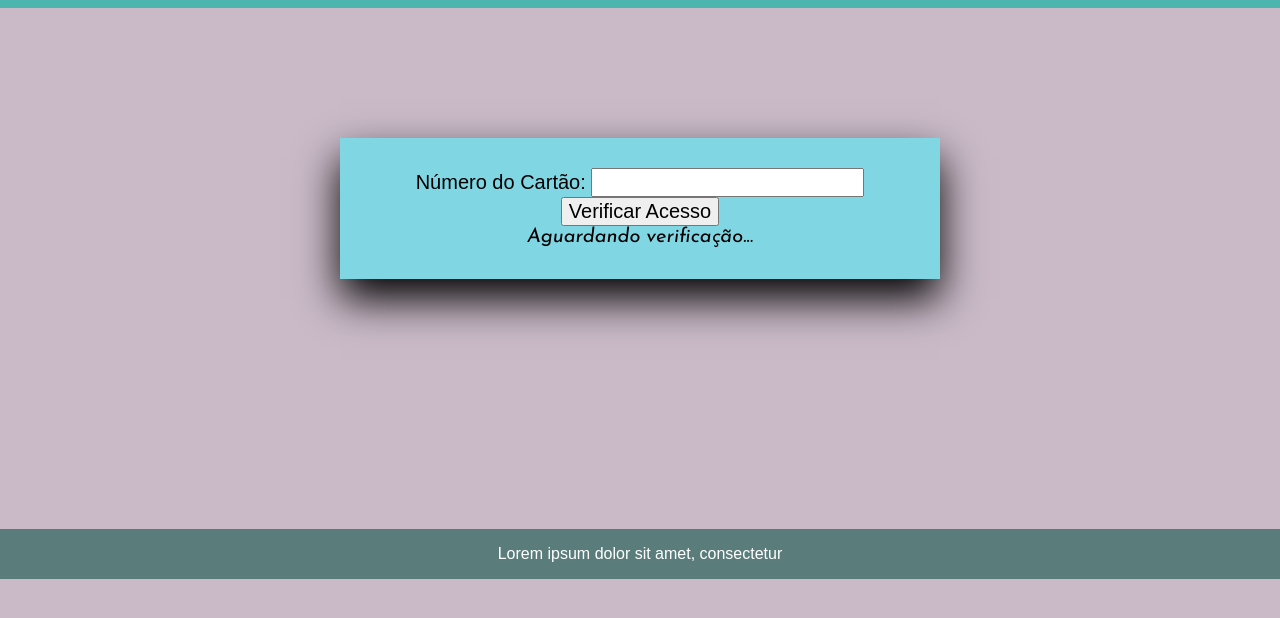
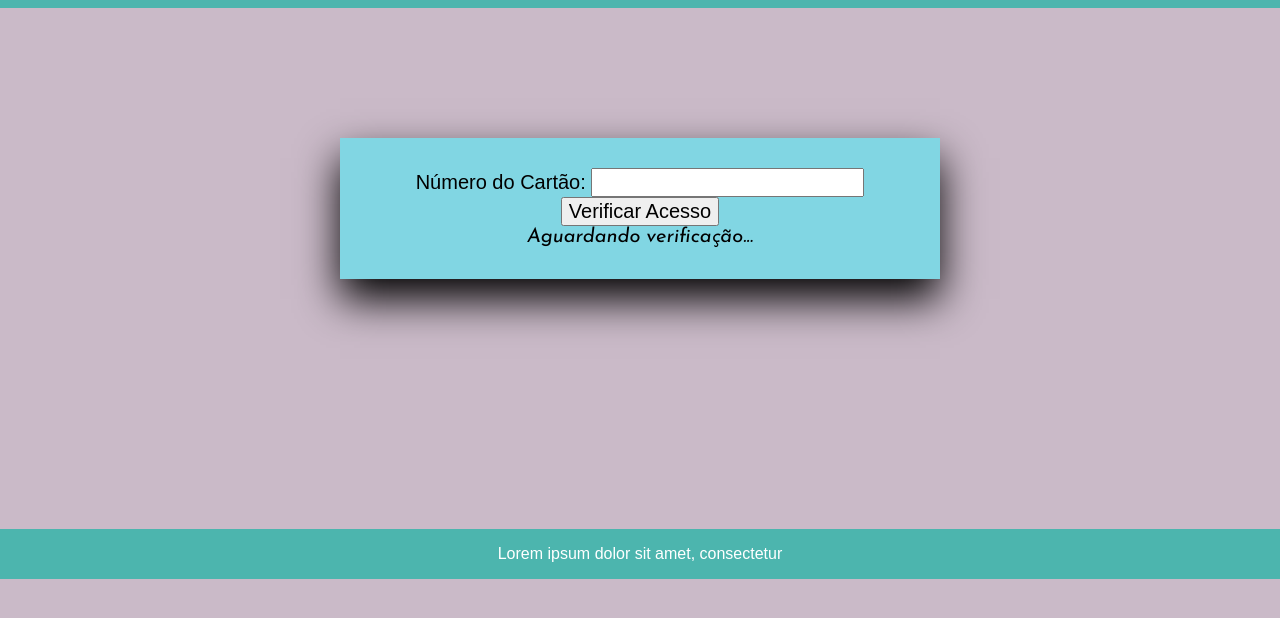
Before and after one commit to Campionii/Controle-de-Acesso, a plain HTML site: page index.html in a window 1280 px wide. Shown: the part 92-710 px from the top of the page. Drawn offline with Linux system fonts and the light colour scheme.

Commit message:
style.css

```diff
--- a/style.css
+++ b/style.css
@@ -85,7 +85,7 @@ header {
 footer{
     height: 50px;
     margin-top: 250px;
-    background-color: #5A7D7C;
+    background-color: #4CB5AE;
     color: white;
     display: flex;
     justify-content: center;
```
